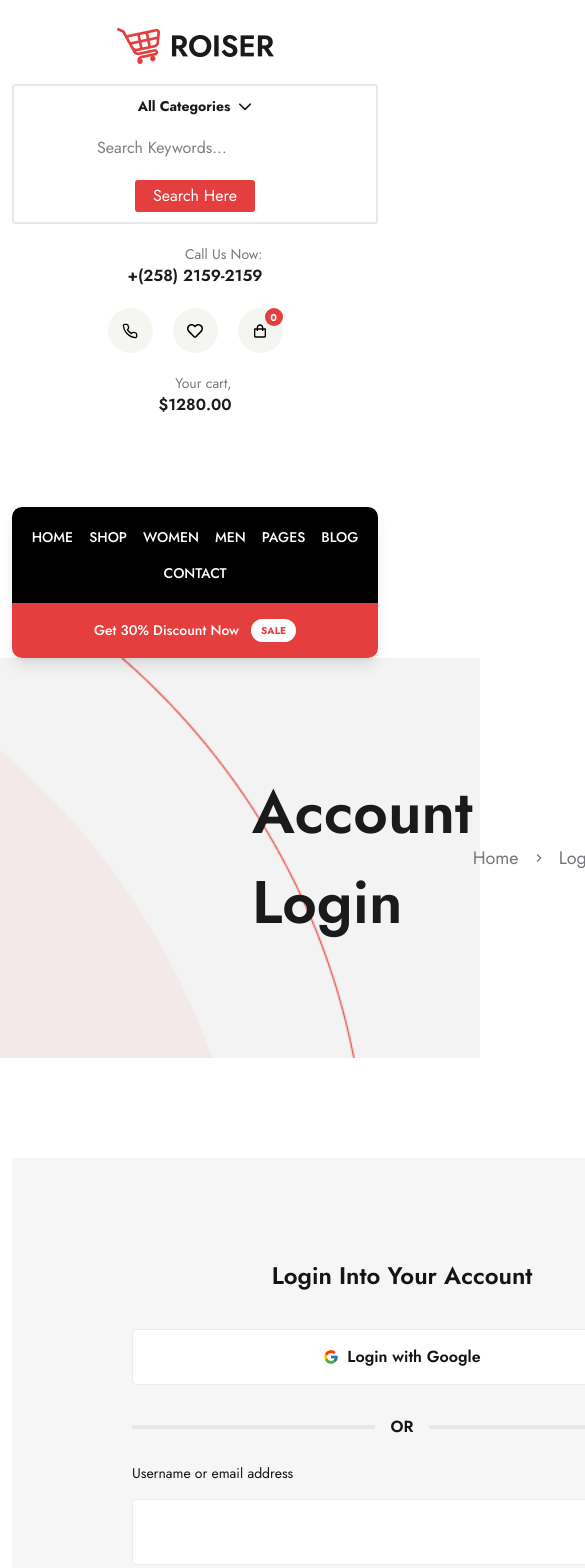
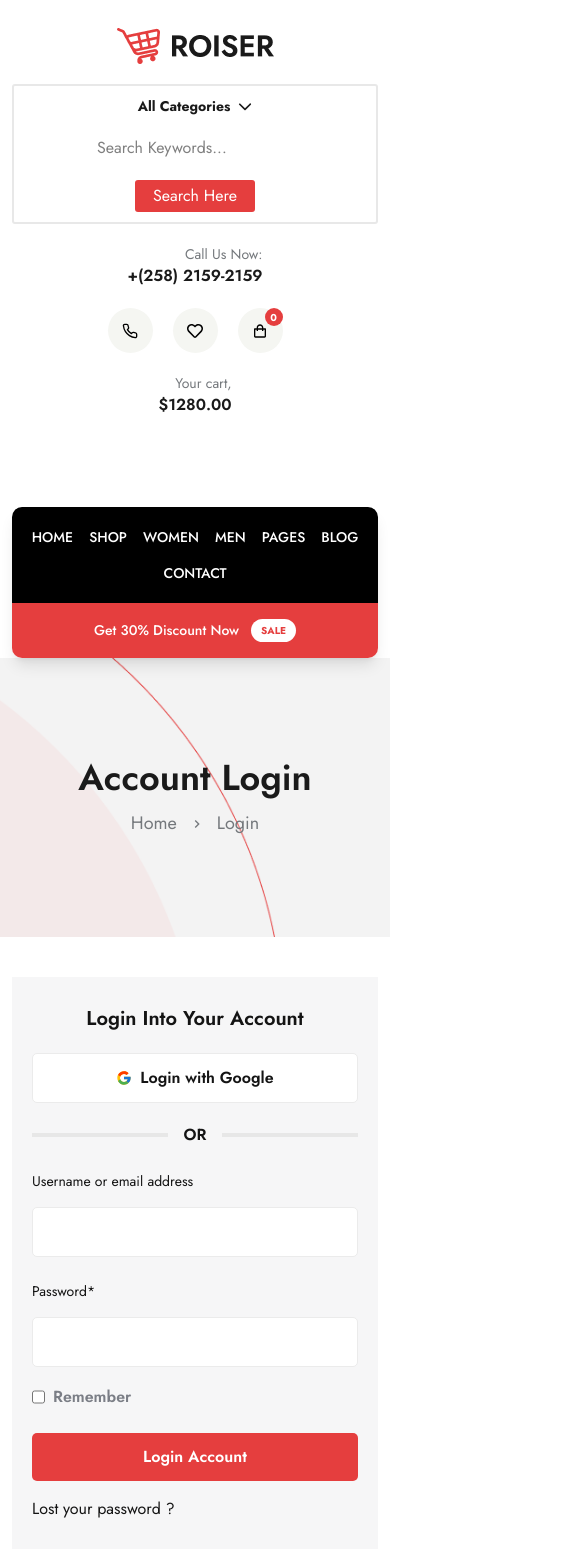
Before and after one commit to Sijan666/roiserTeam, a React (Vite) app: page /login in a window 390 px wide. Shown: the top 1568 px of the page, 585 px wide, since content can reach past the window. Built offline with nearby package versions, Linux system fonts and the light colour scheme; a web font is replaced by a local one.

Commit message:
responsive login page

```diff
--- a/src/components/pages/Login.jsx
+++ b/src/components/pages/Login.jsx
@@ -1,63 +1,86 @@
-import React from 'react'
-import Container from '../Container'
-import Flex from '../Flex'
-import { MdKeyboardArrowRight } from 'react-icons/md'
-import { Link } from 'react-router-dom'
-import { FcGoogle } from 'react-icons/fc'
+import React from "react";
+import Container from "../Container";
+import Flex from "../Flex";
+import { MdKeyboardArrowRight } from "react-icons/md";
+import { Link } from "react-router-dom";
+import { FcGoogle } from "react-icons/fc";
 
 const Login = () => {
   return (
     <>
-        <div className="py-[110px] px-60 bg-[url('/src/assets/loginBg.png')] bg-cover bg-center bg-no-repeat">
+      <div className="bg-[url('/src/assets/loginBg.png')] bg-cover bg-center bg-no-repeat lg:py-[150px] py-25">
         <Container>
-            <Flex className={'justify-between'}>
-                <h3 className='text-[#1A1A1A] text-[60px] font-semibold'>Account Login</h3>
+          <Flex className={"justify-between flex-col lg:flex-row gap-y-3"}>
+            <h3 className="text-[#1A1A1A] lg:text-6xl text-4xl font-semibold">
+              Account Login
+            </h3>
             <div className="flex gap-x-3 items-center">
-                    <p className='text-[#74787C] text-[18px] hover:text-[#1A1A1A] hover:font-semibold duration-300'>
-                        <Link to={'/'}>
-                            Home
-                        </Link>
+              <p className="text-[#74787C] text-[18px] hover:text-[#1A1A1A] hover:font-semibold duration-300">
+                <Link to={"/"}>Home</Link>
               </p>
-                    <MdKeyboardArrowRight  className='text-[#74787C]'/>
-                    <p className='text-[#74787C] text-[18px] hover:text-[#1A1A1A] hover:font-semibold duration-300'>Login</p>
+              <MdKeyboardArrowRight className="text-[#74787C]" />
+              <p className="text-[#74787C] text-[18px] hover:text-[#1A1A1A] hover:font-semibold duration-300">
+                Login
+              </p>
             </div>
           </Flex>
         </Container>
       </div>
-        <div className="py-25">
+      <div className="lg:py-25 py-10">
         <Container>
-                <div className="py-[100px] px-[120px] bg-[#F6F6F7] w-[780px] mx-auto">
-                    <h4 className='text-[24px] font-semibold  text-[#141414] text-center'>Login Into Your Account</h4>
-                    <div className="mt-[35px] mb-[30px] border border-[#EBEBEB] bg-white py-[15px] rounded-[5px] items-center flex justify-center">
-                        <FcGoogle className=' mr-2'/>
-                        <p className='text-base font-semibold text-[#141414] '>Login with Google</p>
+          <div className="lg:px-[120px] lg:py-25 px-5 py-7 bg-[#F6F6F7] lg:w-[780px] mx-auto">
+            <h4 className="lg:text-[24px] text-xl font-semibold  text-[#141414] text-center">
+              Login Into Your Account
+            </h4>
+            <div className="lg:mt-[35px] lg:mb-[30px] my-5 border border-[#EBEBEB] bg-white lg:py-4 py-3 rounded-[5px] items-center flex justify-center">
+              <FcGoogle className=" mr-2" />
+              <p className="text-base font-semibold text-[#141414] ">
+                Login with Google
+              </p>
             </div>
             <div className="">
-                        <Flex className={'justify-center gap-x-4'}>
+              <Flex className={"justify-center gap-x-4"}>
                 <div className="h-1 w-full bg-[#E7E7E7]"></div>
-                            <p className='text-base font-semibold text-[#141414] '>OR</p>
+                <p className="text-base font-semibold text-[#141414] ">OR</p>
                 <div className="h-1 w-full bg-[#E7E7E7]"></div>
               </Flex>
             </div>
             <div className="my-6">
-                        <p className='text-[#141414] text-[14px] pb-[15px] '>Username or email address</p>
-                        <input type="text" className='w-full p-5 bg-white border border-[#EBEBEB] rounded-[5px] outline-none'/>
-                        <p className='text-[#141414] text-[14px] pt-6 pb-[15px] '>Password*</p>
-                        <input type="text" className='w-full p-5 bg-white border border-[#EBEBEB] rounded-[5px] outline-none'/>
+              <p className="text-[#141414] text-[14px] pb-[15px] ">
+                Username or email address
+              </p>
+              <input
+                type="text"
+                className="w-full lg:p-5 p-3 bg-white border border-[#EBEBEB] rounded-[5px] outline-none"
+              />
+              <p className="text-[#141414] text-[14px] pt-6 pb-[15px] ">
+                Password*
+              </p>
+              <input
+                type="text"
+                className="w-full lg:p-5 p-3 bg-white border border-[#EBEBEB] rounded-[5px] outline-none"
+              />
               <div className="flex pt-[18px]">
-                            <input type="checkbox" className='bg-white border border-[#EBEBEB] mr-2'/>
-                            <p className='text-base font-semibold text-[#7B7E86]'>Remember</p>
+                <input
+                  type="checkbox"
+                  className="bg-white border border-[#EBEBEB] mr-2"
+                />
+                <p className="text-base font-semibold text-[#7B7E86]">
+                  Remember
+                </p>
               </div>
             </div>
-                    <button className='bg-[#E53E3E] text-white w-full py-3.5 rounded-[5px] cursor-pointer'>
-                        <p className='text-base font-semibold'>Login Account</p>
+            <button className="bg-[#E53E3E] text-white w-full lg:py-3.5 py-3 rounded-[5px] cursor-pointer">
+              <p className="text-base font-semibold">Login Account</p>
             </button>
-                    <button className='text-[#141414] pt-4 cursor-pointer'>Lost your password ?</button>
+            <button className="text-[#141414] pt-4 cursor-pointer">
+              Lost your password ?
+            </button>
           </div>
         </Container>
       </div>
     </>
-    )
-}
+  );
+};
 
-export default Login
+export default Login;
```
Lines whose indentation alone changed are shown as unchanged.
